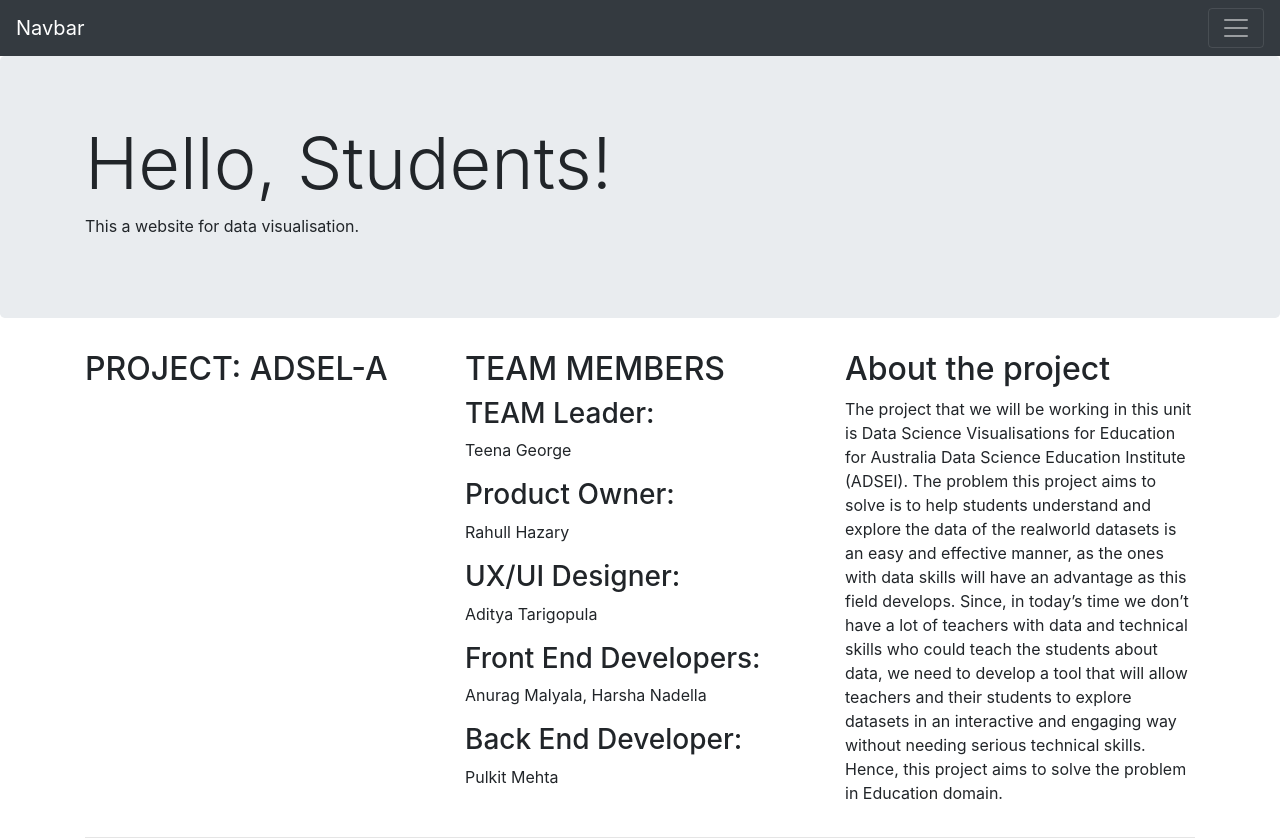
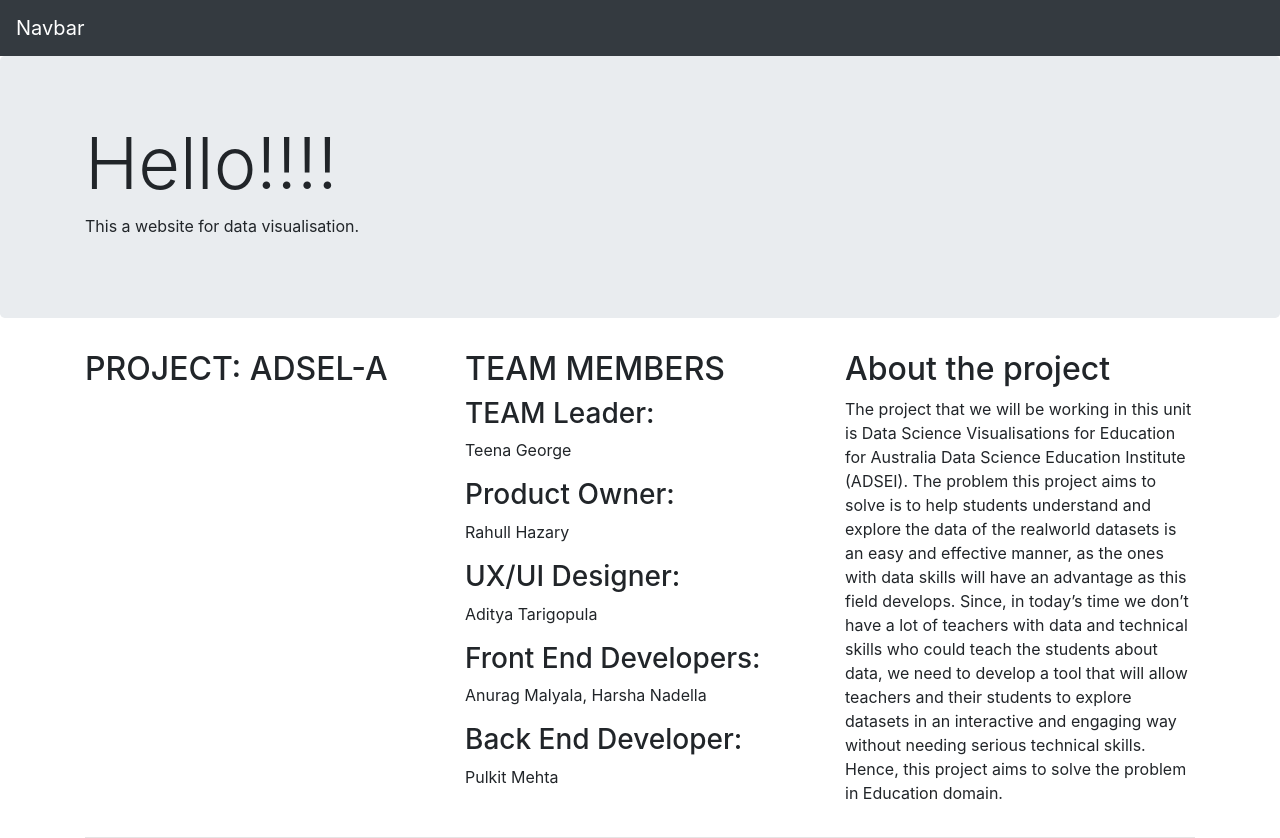
Before and after one commit to ADSEL-A/Group-Project-ADSEL-A, a plain HTML site: page index.html in a window 1280 px wide. Drawn offline with Linux system fonts and the light colour scheme.

Commit message:
Update index.html

```diff
--- a/index.html
+++ b/index.html
@@ -20,9 +20,6 @@
 
     <nav class="navbar navbar expand-md navbar-dark fixed-top bg-dark">
       <a class="navbar-brand" href="#">Navbar</a>
-      <button class="navbar-toggler" type="button" data-toggle="collapse" data-target="#navbarsExampleDefault" aria-controls="navbarsExampleDefault" aria-expanded="false" aria-label="Toggle navigation">
-        <span class="navbar-toggler-icon"></span>
-      </button>
 
       <div class="collapse navbar-collapse" id="navbarsExampleDefault">
         <ul class="navbar-nav mr-auto">
@@ -52,7 +49,7 @@
       <!-- Main jumbotron for a primary marketing message or call to action -->
       <div class="jumbotron">
         <div class="container">
-          <h1 class="display-3">Hello, Students!</h1>
+          <h1 class="display-3">Hello!!!!</h1>
           <p>This a website for data visualisation.</p>
         </div>
       </div>
```
